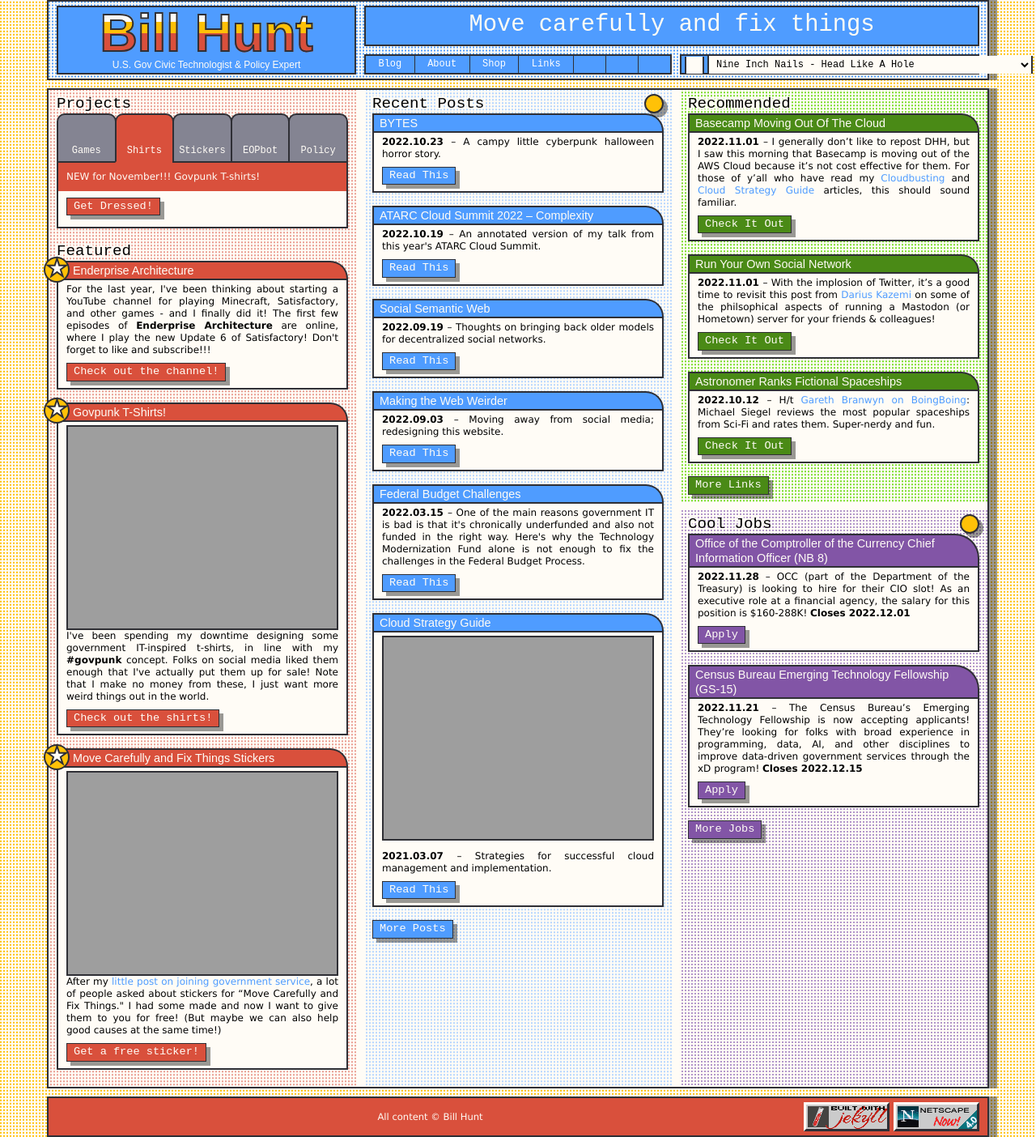
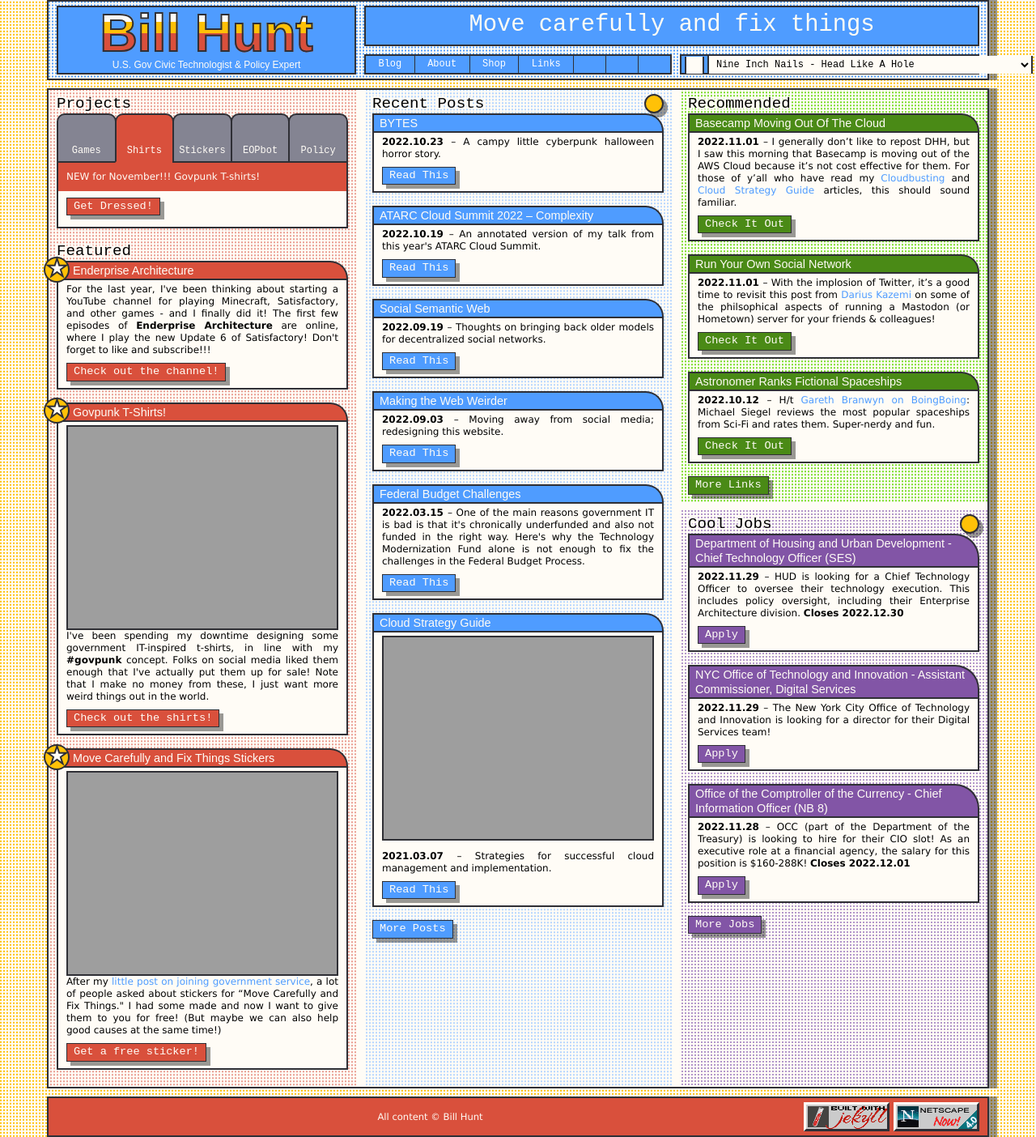
Before and after one commit to krusynth/billhunt.dev, a Jekyll site: the page built from index.md, in a window 1280 px wide. Shown: the whole page at 81% size. Built offline with Jekyll 4.4.1, drawn with Linux system fonts in a browser that asks for light colours; some web fonts are replaced.

Commit message:
Update jobs.

```diff
--- a/_data/jobs.yml
+++ b/_data/jobs.yml
@@ -1,106 +1,106 @@
-- title: Office of the Comptroller of the Currency Chief Information Officer (NB 8)
+- title: Department of Housing and Urban Development - Chief Technology Officer (SES)
+  url: https://www.usajobs.gov/job/691575800
+  date: 2022-11-29
+  closes: 2022-12-30
+  content: HUD is looking for a Chief Technology Officer to oversee their technology execution. This includes policy oversight, including their Enterprise Architecture division.
+
+- title: NYC Office of Technology and Innovation - Assistant Commissioner, Digital Services
+  url: https://a127-jobs.nyc.gov/psc/nycjobs/EMPLOYEE/HRMS/c/HRS_HRAM_FL.HRS_CG_SEARCH_FL.GBL?Page=HRS_APP_JBPST_FL&Action=U&FOCUS=Applicant&SiteId=1&JobOpeningId=560717&PostingSeq=1&
+  date: 2022-11-29
+  closes:
+  content: The New York City Office of Technology and Innovation is looking for a director for their Digital Services team!
+
+- title: Office of the Comptroller of the Currency - Chief Information Officer (NB 8)
   url: https://www.usajobs.gov/job/689497800
   date: 2022-11-28
   closes: 2022-12-01
   content: OCC (part of the Department of the Treasury) is looking to hire for their CIO slot! As an executive role at a financial agency, the salary for this position is $160-288K!
 
-- title: National Institutes of Health Deputy Chief Information Security Officer (GS-15)
+- title: National Institutes of Health - Deputy Chief Information Security Officer (GS 15)
   url: https://www.usajobs.gov/job/689155800
   date: 2022-11-21
   closes: 2022-11-30
   content: NIH (under the Department of Health And Human Services) is looking to fill their open Deputy CISO slot! This is a supervisory role at a critically important agency!
 
-- title: Census Bureau Emerging Technology Fellowship (GS-15)
+- title: Census Bureau - Emerging Technology Fellowship (GS 15)
   url: https://www.xd.gov/apply/
   date: 2022-11-21
   closes: 2022-12-15
   content: The Census Bureau's Emerging Technology Fellowship is now accepting applicants! They're looking for folks with broad experience in programming, data, AI, and other disciplines to improve data-driven government services through the xD program!
 
-- title: Technology Modernization Fund Technical Investment Managers (GS 14-15)
+- title: Technology Modernization Fund - Technical Investment Managers (GS 14-15)
   date: 2022-11-18
   closes: 2022-11-28
   url: https://tmf.cio.gov/team/
   content: The TMF is a fund for IT improvement overseen by GSA. This is one of the coolest programs in government, and as a Technical Investment Manager, you can help shape some of the most impactful and visible projects in government!
 
-- title: Library of Congress Digital Projects Coordinator (GS-14)
+- title: Library of Congress - Digital Projects Coordinator (GS 14)
   url: https://www.usajobs.gov/job/690107400
   date: 2022-11-18
   closes: 2022-12-09
   content: The LOC is a great place to work, and right now they're looking for a coordinator for digital projects in Discovery and Preservation Services.
 
-- title: Department of Veterans Affairs Deputy Chief Information Officer (SES)
+- title: Department of Veterans Affairs - Deputy Chief Information Officer (SES)
   url: https://www.usajobs.gov/Job/689549500
   date: 2022-11-17
   closes: 2022-11-30
   content: The VA is hiring for a Deputy CIO for the Benefits Appeals and Memorials divisions (two of the three big areas). I enjoyed my time working with this team doing incredibly important work supporting our Veterans!
 
-- title: Farm Production and Conservation Assistant Chief Information Officer (SES)
+- title: Farm Production and Conservation Assistant - Chief Information Officer (SES)
   url: https://www.usajobs.gov/job/689477600
   date: 2022-11-16
   closes: 2022-12-08
   content: FPCA (part of USDA) serves employees and customers across the Farm Service Agency (FSA), the Natural Resource Conservation Service (NRCS) and the Risk Management Agency (RMA). THe ACIO is responsible for planning, directing, and coordinating the Mission Area's information technology program.
 
-- title: Small Business Administration Chief Information Officer (SES)
-  url: https://www.usajobs.gov/job/685333800
-  date: 2022-11-07
-  closes: 2022-11-28
-  content: SBA is looking for a new CIO! This is the top tech position in the organization, and an extremely rare federal CIO job posting!
-
-- title: Department of Transportation Deputy CDO (GS-15)
+- title: Department of Transportation - Deputy Chief Data Officer (GS 15)
   url: https://www.usajobs.gov/job/687408500
   date: 2022-11-03
   closes: 2022-12-05
   content: The US Department of Transportation is hiring a Deputy Chief Data Officer. This is an amazing role for managing their enterprise data efforts and improving customer experience!
 
-- title: California State Deputy Director of Service Innovation
+- title: California State - Deputy Director of Service Innovation
   url: https://innovation.ca.gov/join-us/deputy-director-service-innovation/
   date: 2022-10-31
   closes:
   content: The California Office of Data and Innovation (ODI) is looking for a Deputy Director of Service Innovation. This is a fantastic role with real impact to the people of California.
 
-- title: Partnership for Public Service Senior Manager for CX
+- title: Partnership for Public Service - Senior Manager for CX
   url: https://workforcenow.adp.com/mascsr/default/mdf/recruitment/recruitment.html?cid=45713b53-21b1-4127-847f-73f3b4916607&ccId=19000101_000001&jobId=455642&source=CC2&lang=en_US
   date: 2022-10-26
   closes:
   content: The Partnership for Public Service, a 501(c)(3) nonprofit, is looking for a Senior Manager to oversee research & programming for their customer experience projects.
 
-- title: Baltimore City Digital Service
-  url: https://www.governmentjobs.com/careers/baltimorecity?keywords=%22Baltimore%20Digital%20-%20Mayor%27s%20Office%22
-  date: 2022-10-14
-  closes:
-  content: The Baltimore Digital Service has a bunch of open roles right now, including for their Director, Product Manager, Lead Developer, and Lead UX Designer!
-
-- title: Mass Bay Transportation Authority
+- title: Mass Bay Transportation Authority - Various Roles
   url: https://jobs.lever.co/mbta
   date: 2022-10-06
   closes:
   content: MBTA in Boston is hiring for a variety of roles - product designers, engineers, project managers, QA, etc.
 
-- title: GSA 18F (GS 14-15)
+- title: General Services Administration 18F - Various Roles (GS 14-15)
   url: https://join.tts.gsa.gov/
   date: 2022-10-05
   closes:
   content: 18F is one of the absolute best technology teams, providing services to the rest of the government. They're currently hiring for UX Designers, Service Designers, Content Strategists, and Product Designers! They're also looking for bilingual folks to do content design in Spanish!
 
-- title: Internet Society
+- title: Internet Society - Various Roles
   url: https://internetsociety.bamboohr.com/jobs/
   closes:
   date: 2022-09-17
   content: The Internet Society works on open, global internet issues - they're hiring for a variety of roles from technology to fundraising to project management.
 
-- title: Boston MAPC Web Developer
+- title: Boston MAPC - Web Developer
   url: https://www.governmentjobs.com/careers/mapc/jobs/3713410/web-developer
   closes:
   date: 2022-09-08
   content: The Boston Metropolitan Area Planning Council is hiring a Web Developer (React/Ember/Ruby/Node) to work on trail maps and things!
 
-- title: San Francisco Digital Services
+- title: San Francisco Digital Services - Various Roles
   url: https://digitalservices.sfgov.org/joinus/
   closes:
   date: 2022-09-07
   content: The SF Digital Services team has a bunch of open roles including QA, project management, and analytics.
 
-- title: NYC Senior Product Manager - Benefits Access
+- title: NYC Benefits Access - Senior Product Manager
   url: https://buildwithnyc.github.io/srproductmanager.html
   closes:
   date: 2022-09-01
```
